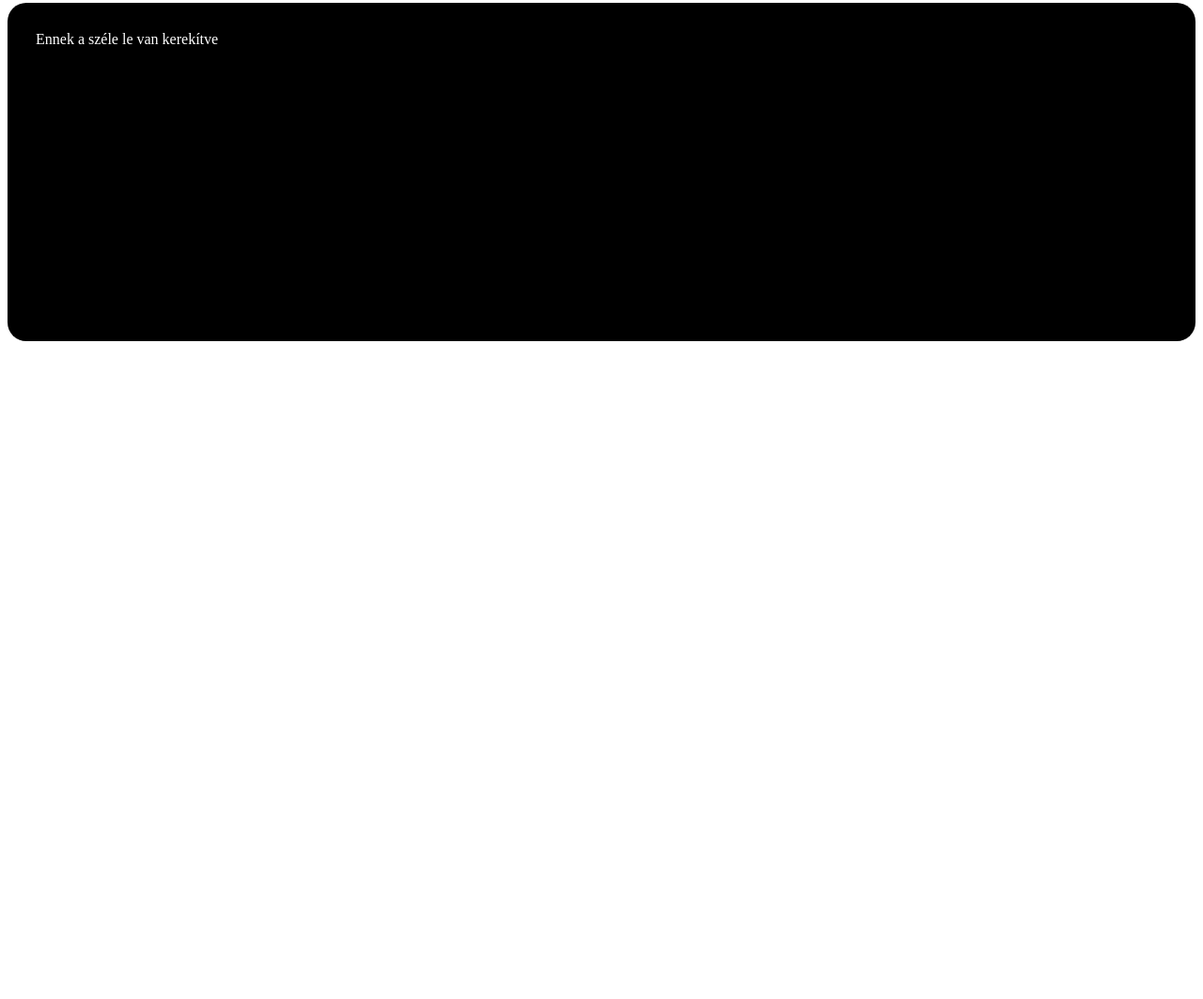
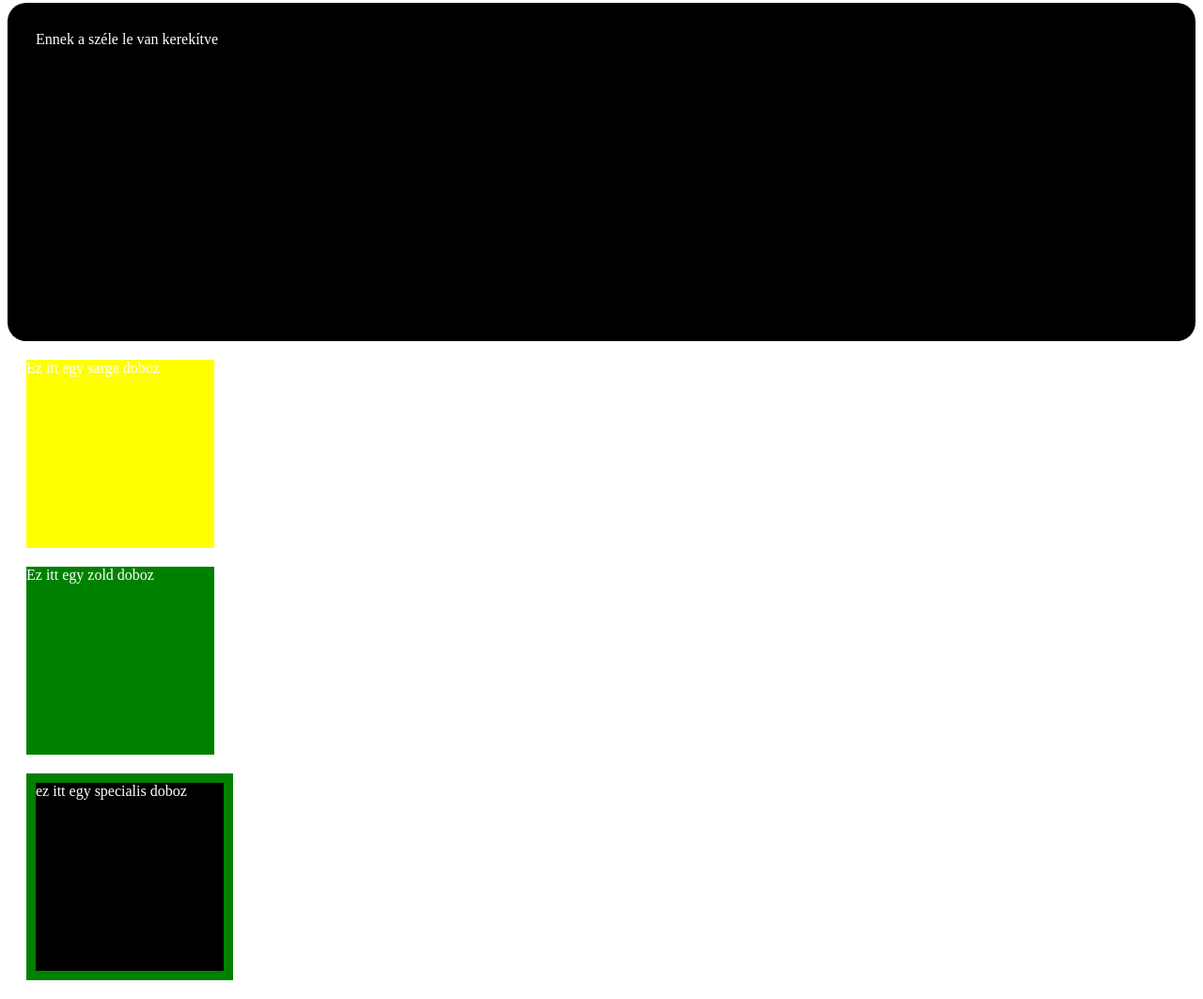
Before and after one commit to akossomoskovi/html_alapok, a plain HTML site: page 02_css_basic.html in a window 1280 px wide. Shown: the part 765-1828 px from the top of the page at 94% size. Before the commit the page ends 1136 px from the top, so only its background shows below. Drawn offline with Linux system fonts and the light colour scheme.

Commit message:
css alapok: osztaly class, id
tovább tanulgatunk

```diff
--- a/02_css_basic.html
+++ b/02_css_basic.html
@@ -40,5 +40,34 @@
 
         }
     </style>
+
+
+        <div class="doboz sarga-doboz">Ez itt egy sarga doboz</div>
+        <div class="doboz zold-doboz">Ez itt egy zold doboz</div>
+        <div id="specialis-doboz" class="doboz">ez itt egy specialis doboz</div>
+
+<style>
+
+.doboz {
+width: 200px;
+height: 200px;
+border: lpx solid black;
+margin: 20px;
+color: white;
+    }
+
+        .sarga-doboz {
+            background-color: yellow;
+        }
+        .zold-doboz {
+            background-color: green;
+        }
+        #specialis-doboz {
+            background-color: black;
+            border: 10px solid green;
+        }
+
+
+    </style>
 </body>
 </html>
```
